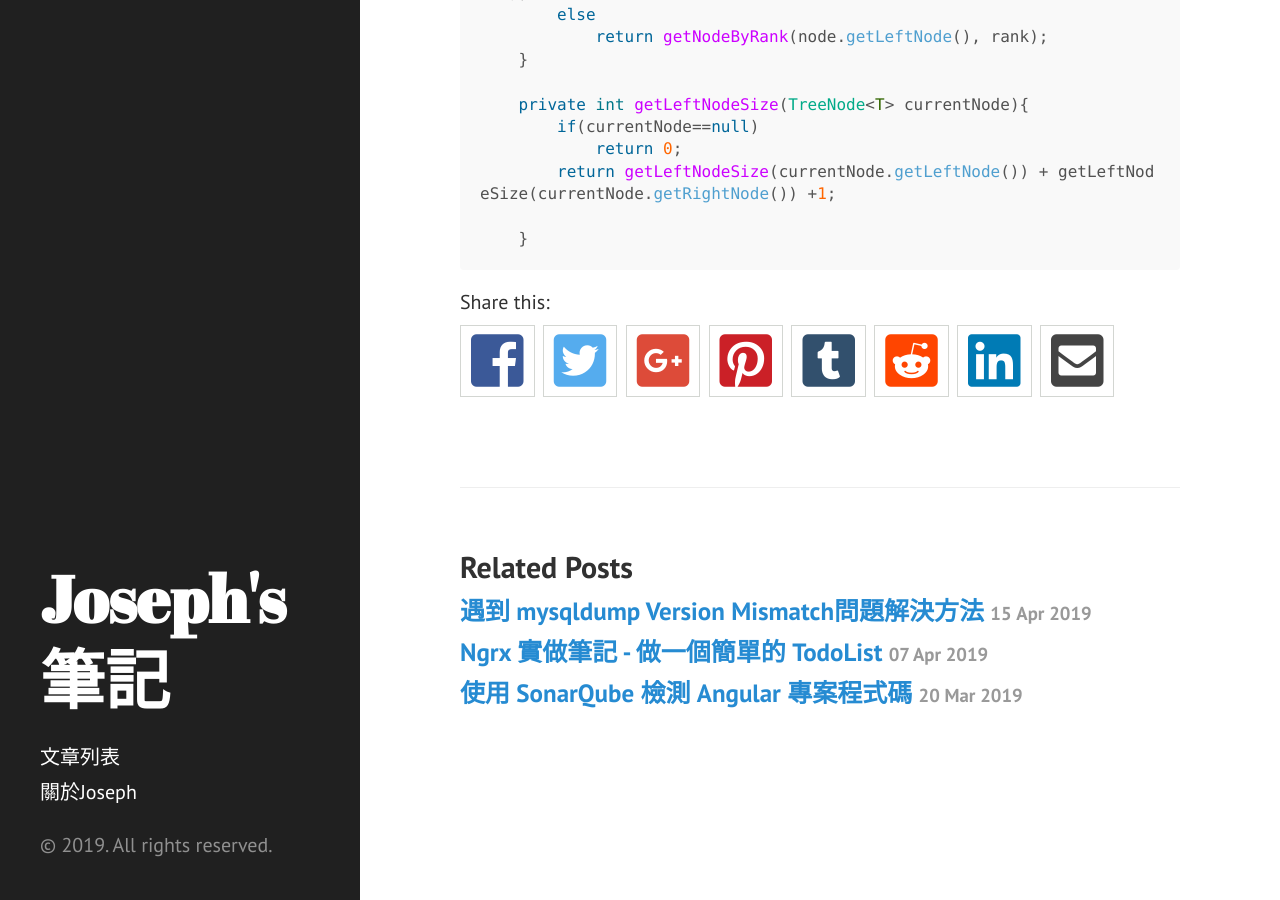
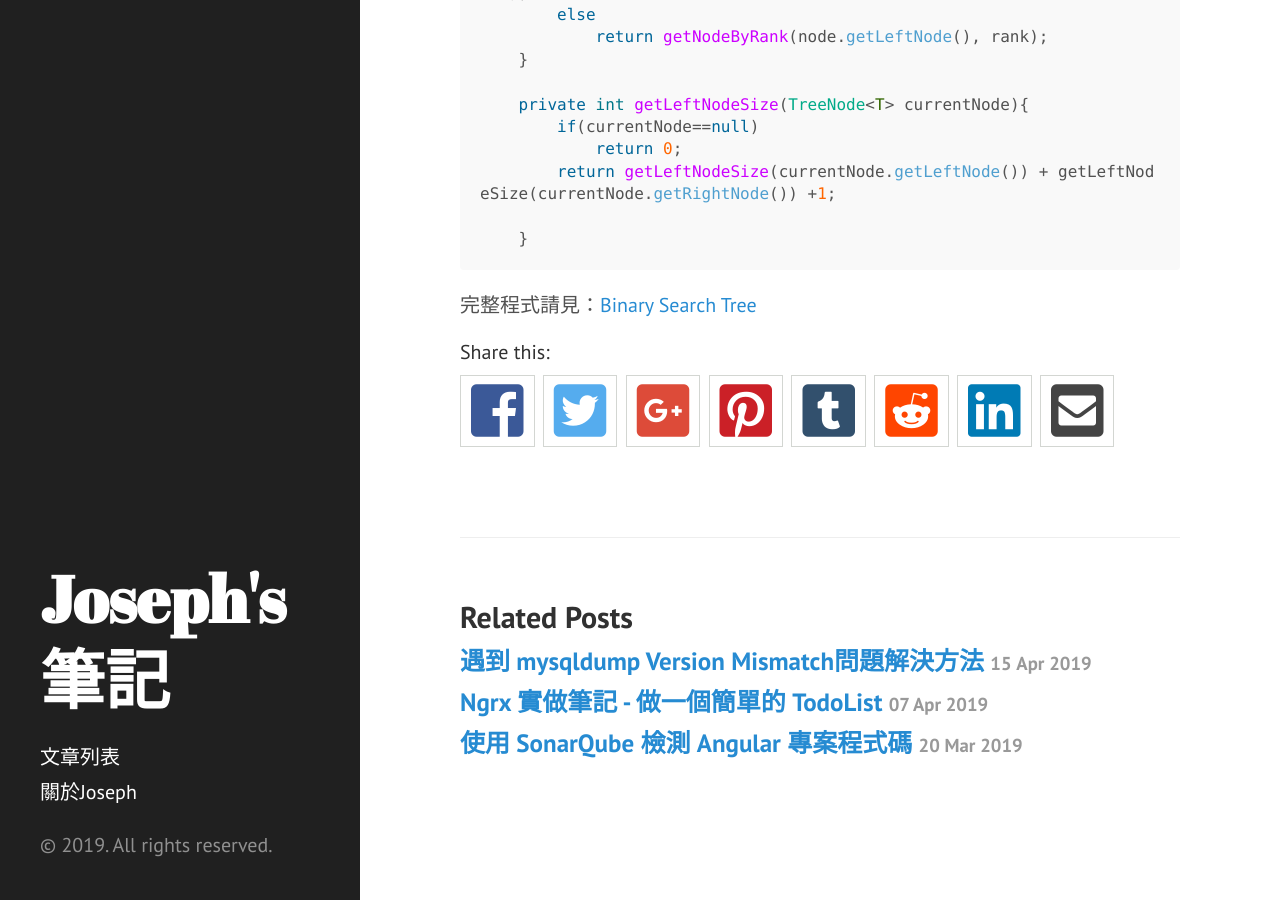
Before and after one commit to josephjsf2/josephjsf2.github.io, a Jekyll site: the page built from _posts/data structure & algorithm/2019/05/19/2019-05-19-binary-search-tree.md, in a window 1280 px wide and 900 px high, scrolled down 13781 px. Built offline with Jekyll 4.4.1, drawn with Linux system fonts in a browser that asks for light colours; nearby versions of some CDN libraries; comment, search, counter and statistics services are not loaded.

Commit message:
update BST

````diff
--- a/_posts/data structure & algorithm/2019/05/19/2019-05-19-binary-search-tree.md
+++ b/_posts/data structure & algorithm/2019/05/19/2019-05-19-binary-search-tree.md
@@ -412,3 +412,7 @@ public TreeNode<T> getNodeByRank(int rank){
 
     }
 ```
+
+
+
+完整程式請見：[Binary Search Tree](https://github.com/josephjsf2/DS-Alg/tree/master/BinarySearchTree)
````
